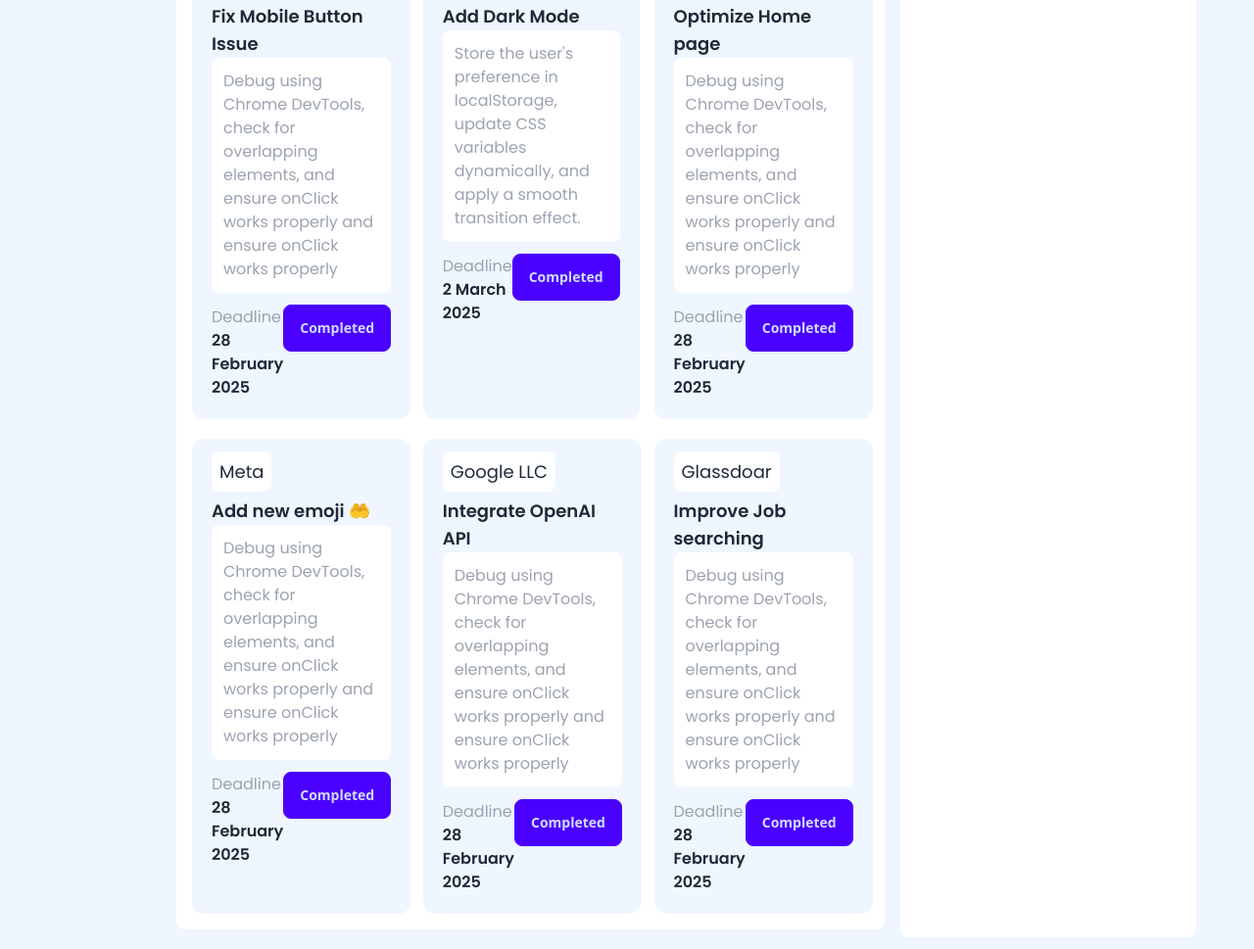
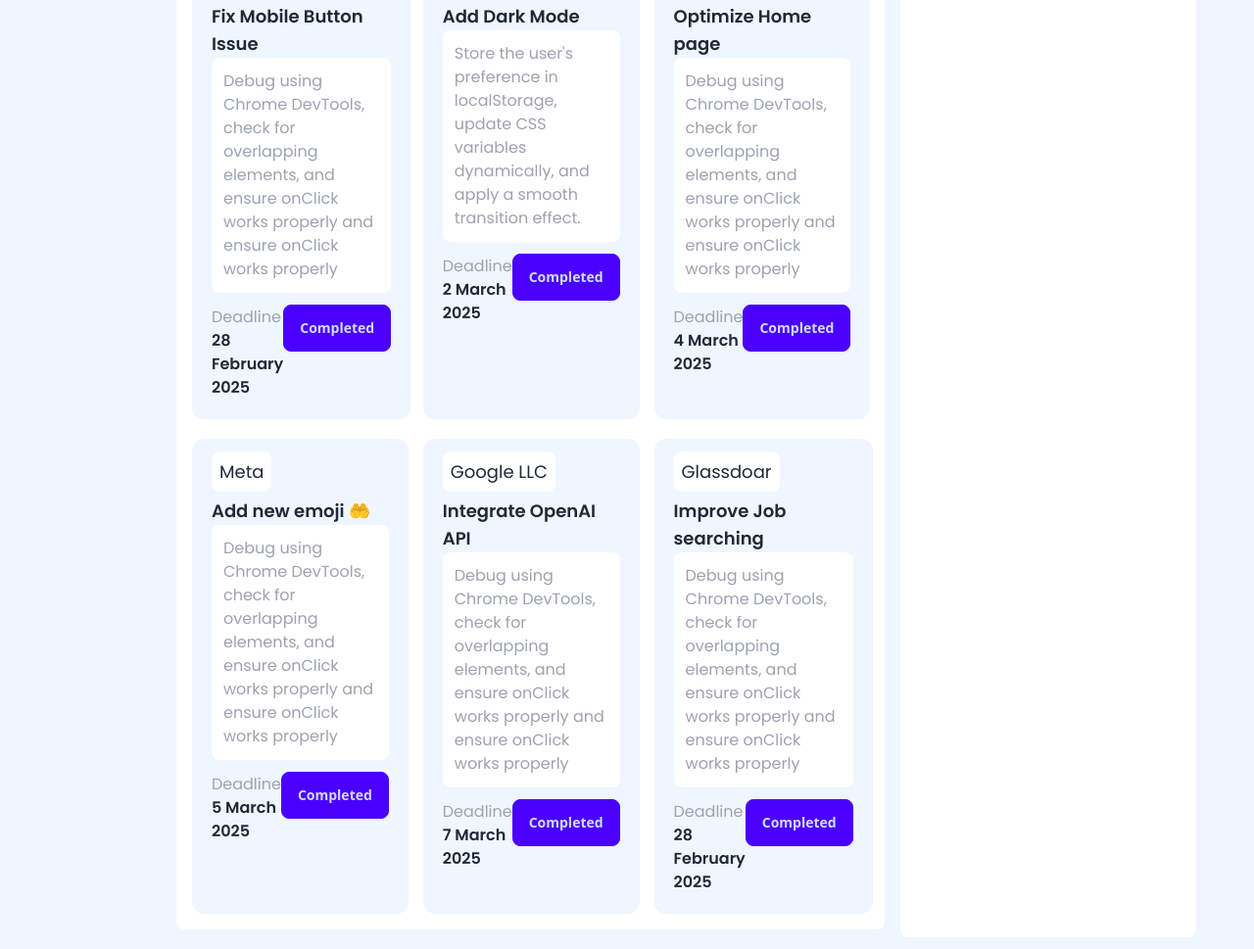
Before and after one commit to NahidSarkar7/Assignment-05, a plain HTML site: page index.html in a window 1280 px wide. Shown: the part 339-1308 px from the top of the page at 98% size. Drawn offline with nearby package versions, Linux system fonts and the light colour scheme.

Commit message:
added date

```diff
--- a/index.html
+++ b/index.html
@@ -159,7 +159,7 @@
                     <div class="flex justify-between mt-3">
                       <div>
                         <span class="poppins text-gray-400">Deadline</span>
-                        <h3 class="poppins font-semibold">28 February 2025</h3>
+                        <h3 class="poppins font-semibold">4 March 2025</h3>
                       </div>
 
                        <div>
@@ -188,7 +188,7 @@
                     <div class="flex justify-between mt-3">
                       <div>
                         <span class="poppins text-gray-400">Deadline</span>
-                        <h3 class="poppins font-semibold">28 February 2025</h3>
+                        <h3 class="poppins font-semibold">5 March 2025</h3>
                       </div>
 
                        <div>
@@ -217,7 +217,7 @@
                     <div class="flex justify-between mt-3">
                       <div>
                         <span class="poppins text-gray-400">Deadline</span>
-                        <h3 class="poppins font-semibold">28 February 2025</h3>
+                        <h3 class="poppins font-semibold">7 March 2025</h3>
                       </div>
 
                        <div>
```
